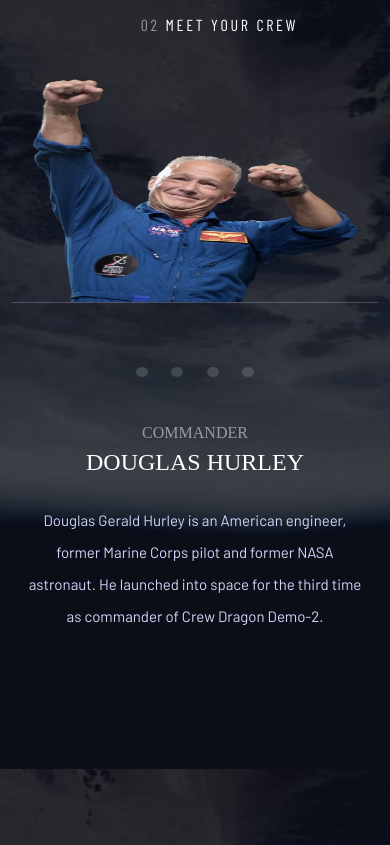
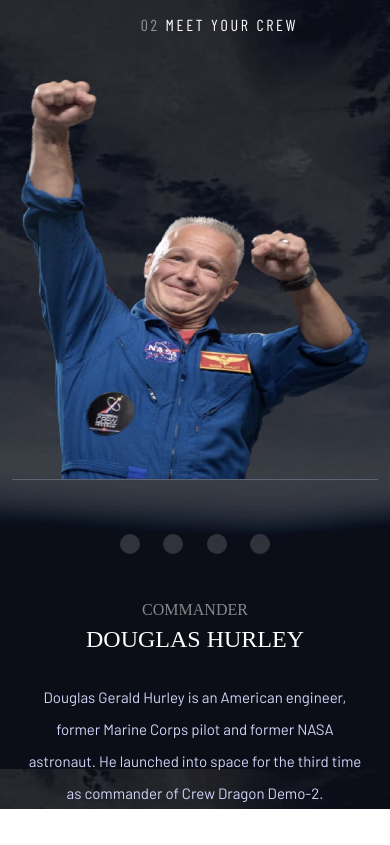
Before and after one commit to 12Ricky0/starter-code, a plain HTML site: page crew.html in a window 390 px wide. Shown: the part 75-920 px from the top of the page. After the commit the page ends 884 px from the top, so only its background shows below. Drawn offline with nearby package versions, Linux system fonts and the light colour scheme; a web font is replaced by a local one.

Commit message:
crew fixed

```diff
--- a/index.css
+++ b/index.css
@@ -198,6 +198,7 @@
 
 .destination {
   background-image: url(assets/destination/background-destination-desktop.jpg);
+  background-attachment: fixed;
 }
 
 .destination-container {
@@ -314,6 +315,7 @@
 
 .crew {
   background-image: url(assets/crew/background-crew-desktop.jpg);
+  background-attachment: fixed;
 }
 
 .crew-container {
@@ -396,6 +398,7 @@
 
 .technology {
   background-image: url(assets/technology/background-technology-desktop.jpg);
+  background-attachment: fixed;
 }
 
 .span-c {
@@ -467,6 +470,7 @@
     font-size: 16px;
     line-height: 28px;
     text-align: center;
+    background-attachment: fixed;
   }
 
   .destination {
@@ -696,8 +700,6 @@
   }
 }
 
-@media screen and (min-width: 771px) and (max-width: 900px) {
-}
 /* Mobile design */
 
 @media screen and (max-width: 500px) {
@@ -722,7 +724,7 @@
     margin: 0px;
     padding-top: 150px;
     background: rgba(255, 255, 255, 0.04);
-    backdrop-filter: blur(40.7742px);
+    backdrop-filter: blur(100px);
     display: none;
   }
 
@@ -885,7 +887,6 @@
 
   .crew {
     background-image: url(assets/crew/background-crew-mobile.jpg);
-    padding-bottom: 70%;
   }
 
   .crew-container {
@@ -900,8 +901,8 @@
   }
 
   .crew-img {
-    width: 327px;
-    height: 223px;
+    width: 350px;
+    height: 400px;
     display: block;
     margin: auto;
   }
@@ -935,8 +936,8 @@
   }
 
   button {
-    width: 5px;
-    height: 10px;
+    width: 20px;
+    height: 20px;
     border-radius: 50%;
   }
 
```
